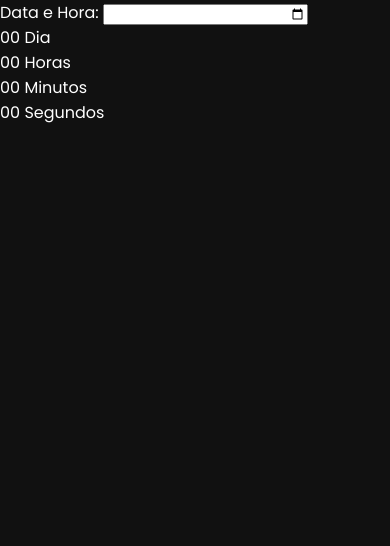
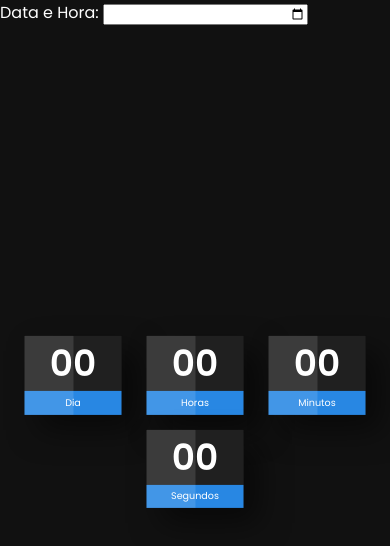
Before and after one commit to lucasnorberto/Countdown, a plain HTML site: page Countdown/index.html in a window 390 px wide. Drawn offline with Linux system fonts and the light colour scheme.

Commit message:
corrigindo

```diff
--- a/Countdown/index.html
+++ b/Countdown/index.html
@@ -18,24 +18,24 @@
     <input type="datetime-local" id="data-hora">
     <div id="contador"></div>
    </div>
-
+<div class="countdown">
    <div class="box">
-    <span class="dia" id="dia-box">00</span>
+    <span class="num" id="diabox">00</span>
     <span class="text">Dia</span>
    </div>
    <div class="box">
-    <span class="horas" id="hora-box">00</span>
+    <span class="num" id="horabox">00</span>
     <span class="text">Horas</span>
    </div>
    <div class="box">
-    <span class="minutos" id="min-box">00</span>
+    <span class="num" id="minbox">00</span>
     <span class="text">Minutos</span>
    </div>
    <div class="box">
-    <span class="segundos" id="sec-box">00</span>
+    <span class="num" id="secbox">00</span>
     <span class="text">Segundos</span>
   </div>
-
+</div>
 
 
     <script src="script.js"></script>
--- a/Countdown/script.js
+++ b/Countdown/script.js
@@ -1,3 +1,9 @@
+// Seleciona os elementos do HTML onde serão exibidos os valores do contador
+const dias = document.getElementById('diabox');
+const horas = document.getElementById('horabox');
+const minutos = document.getElementById('minbox');
+const segundos = document.getElementById('secbox');
+
 // Seleciona o elemento input e o elemento contador
 const input = document.getElementById('data-hora');
 const contador = document.getElementById('contador');
@@ -44,4 +50,10 @@ input.addEventListener('input', () => {
   atualizarContador();
   // Inicia o intervalo do contador, que chama a função de atualização a cada segundo
   intervalo = setInterval(atualizarContador, 1000);
+
+  diabox.textContent = dias;
+  horabox.textContent = horas;
+  minbox.textContent = minutos;
+  secbox.textContent = segundos;
+
 });
--- a/Countdown/style.css
+++ b/Countdown/style.css
@@ -9,3 +9,102 @@ body{
   background-color: #111111;
   font-family: 'Poppins', sans-serif;
 }
+
+.countdown{
+  width: 80vw;
+  display: flex;
+  justify-content: space-around;
+  gap: 10px;
+  position: absolute;
+  transform: translate(-50%, -50%);
+  top: 50%;
+  left: 50%;
+}
+
+.box{
+
+  width: 28vmin;
+  height: 28vmin;
+  display: flex;
+  flex-direction: column;
+  align-items: center;
+  justify-content: space-evenly;
+  position: relative;
+  box-shadow: 15px 15px 30px rgba(0,0,0,0.5);
+  font-size: 16px;
+}
+
+.box::after{
+  content: "";
+  position: absolute;
+  background-color: rgba(255, 255, 255, 0.12);
+  height: 100%;
+  width: 50%;
+  left: 0;
+}
+
+.num{
+  background-color: #202020;
+  height: 100%;
+  width: 100%;
+  display: grid;
+  place-items: center;
+  font-weight: 600;
+  font-size: 4.5em;
+}
+
+.text{
+  font-size: 1.2em;
+  background-color: #2887e3;
+  display: block;
+  width: 100%;
+}
+
+span.text{
+  font-size: 1.2em;
+  background-color: #2887e3;
+  display: block;
+  width: 100%;
+  text-align: center;
+  padding: 0.5em;
+  font-weight: 400;
+}
+
+@media screen and (max-width: 1024px) {
+  .countdown{
+    width: 85vw;
+  }
+  .box{
+    height: 26vmin;
+    width: 26vmin;
+    font-size: 12px;
+  }
+}
+
+@media screen and (max-width: 768px) {
+  .countdown{
+    width: 90vw;
+    flex-wrap: wrap;
+    gap: 30px;
+  }
+  .box{
+    height:calc(50% - 40px);
+    width: 30vmin;
+    font-size: 14px;
+  }
+}
+
+
+@media screen and (max-width: 480px) {
+  .countdown{
+    gap: 15px;
+  }
+  .box{
+    height:100%;
+    width: 25vmin;
+    font-size: 08px;
+  }
+  .span.text{
+    font-size: 1.5em;
+  }
+}
```
